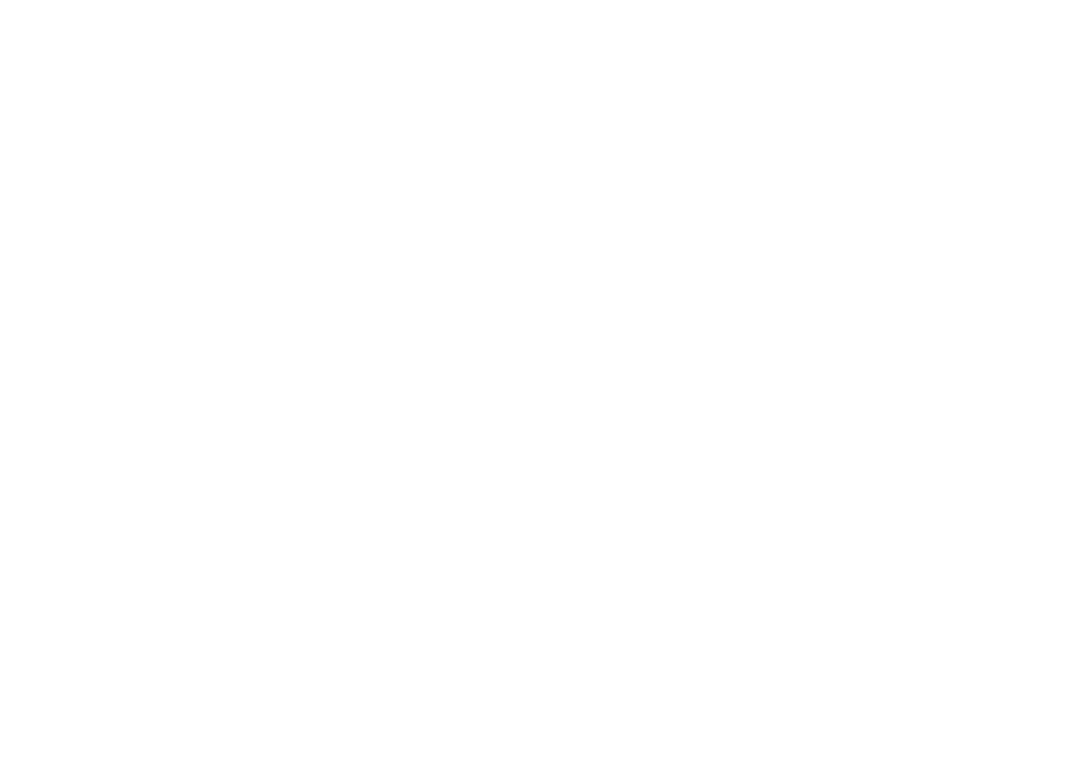
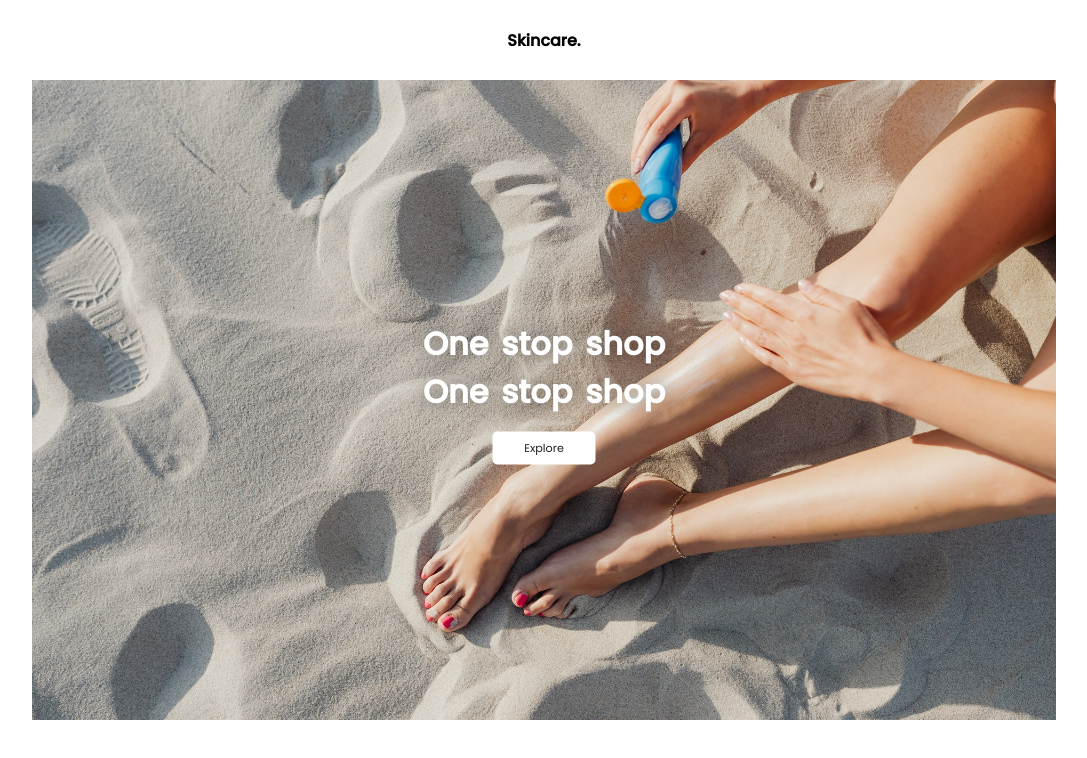
Before and after one commit to ducchungtx/js-animation, a plain HTML site: page chap3/index.html in a window 1280 px wide. Shown: the whole page, without its empty margins (96-1183 px from the left). Drawn offline with nearby package versions, Linux system fonts and the light colour scheme.

Commit message:
Update chap3

```diff
--- a/chap3/index.html
+++ b/chap3/index.html
@@ -14,6 +14,27 @@
     <link rel="stylesheet" href="./style.css" />
   </head>
   <body>
+    <nav>
+      <h1>Skincare.</h1>
+    </nav>
+    <div class="hero-section">
+      <img src="./hero.jpg" class="hero-img" alt="Hero" />
+      <div class="cta">
+        <div class="cta-text">
+          <h2><span class="cta1">One</span></h2>
+          <h2><span class="cta2">stop</span></h2>
+          <h2><span class="cta3">shop</span></h2>
+        </div>
+
+        <div class="cta-text">
+          <h2><span class="cta4">One</span></h2>
+          <h2><span class="cta5">stop</span></h2>
+          <h2><span class="cta6">shop</span></h2>
+        </div>
+
+        <button class="cta-btn">Explore</button>
+      </div>
+    </div>
     <script
       src="https://cdnjs.cloudflare.com/ajax/libs/gsap/3.11.1/gsap.min.js"
       integrity="sha512-Mf/xUqfWvDIr+1B6zfnIDIiG7XHzyP/guXUWgV6PgaQoIFeXkJQR5XWh9fqAiCiRCpemabt3naV4jhDWVnuYDQ=="
--- a/chap3/style.css
+++ b/chap3/style.css
@@ -8,3 +8,58 @@
 body {
   font-family: 'Poppins', sans-serif;
 }
+
+nav {
+  min-height: 10vh;
+  display: flex;
+  justify-content: center;
+  align-items: center;
+}
+
+.logo {
+  font-size: 1.2rem;
+  color: rgb(33, 33, 33);
+}
+
+.hero-section {
+  height: 80vh;
+  margin: 0% 10%;
+}
+
+.hero-section img {
+  width: 100%;
+  height: 100%;
+  object-fit: cover;
+}
+
+.cta {
+  position: absolute;
+  top: 50%;
+  left: 50%;
+  transform: translate(-50%, -50%);
+  color: white;
+  display: flex;
+  flex-direction: column;
+  align-items: center;
+}
+
+.cta-text {
+  display: flex;
+  font-size: 2rem;
+}
+
+.cta-text span {
+  padding: 0rem 0.4rem;
+  text-shadow: rgba(0, 0, 0, 0.4) 0px 0px 20px;
+}
+
+.cta-btn {
+  margin: 1rem;
+  padding: 0.5rem 2rem;
+  background: white;
+  font-family: 'Poppins';
+  border-radius: 0.3rem;
+  color: rgb(33, 33, 33);
+  border: none;
+  font-size: 0.7rem;
+}
```
